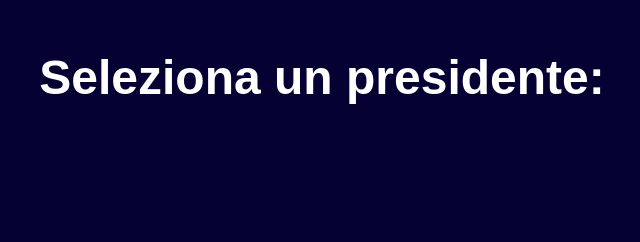
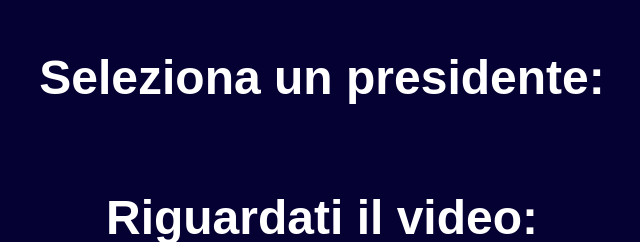
Before and after one commit to claudio-muroni/IFESIF-Flask, a Flask app: template templates/index.html in a window 1280 px wide. Shown: the part 135-377 px from the top of the page, without its empty margins (318-958 px from the left). Run offline with Flask 3, Linux system fonts and the light colour scheme; the template is opened without the code that fills it, so the values that code supplies are empty; some web fonts are replaced.

Commit message:
Added ifesif youtube video

```diff
--- a/static/css/layout.css
+++ b/static/css/layout.css
@@ -24,7 +24,7 @@ div.titles
   gap: 0rem;
 }
 
-div.presidents
+div.presidents, div.ifesif-video
 {
   text-align:center;
   gap: 0rem;
--- a/templates/index.html
+++ b/templates/index.html
@@ -16,4 +16,11 @@
         </ul>
     </div>
 
+    <div class="ifesif-video">
+        <h2>Riguardati il video:</h2>
+        <iframe width="500" height="320"
+            src="https://youtu.be/embed/y0vuE-6r_Og">
+        </iframe>
+    </div>
+
 {% endblock %}
```
